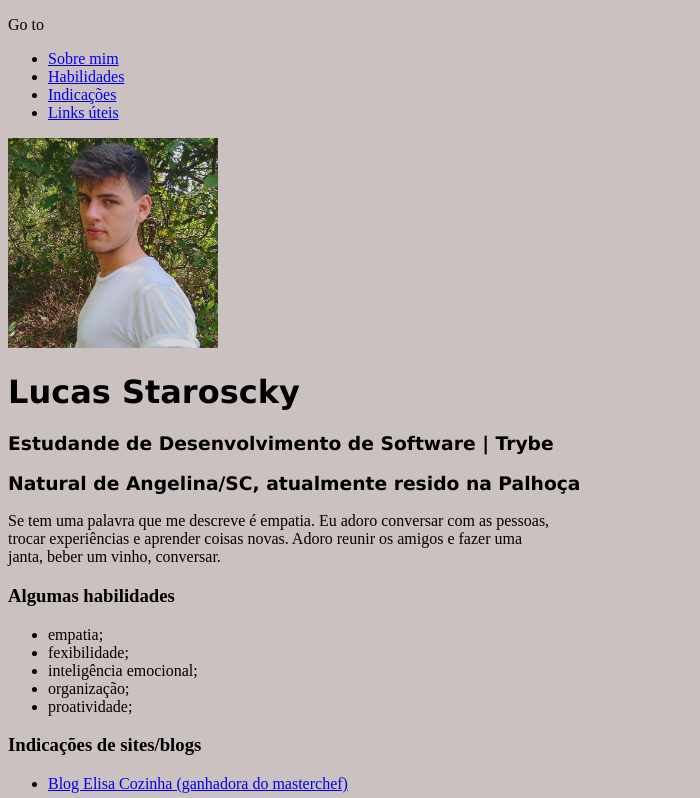
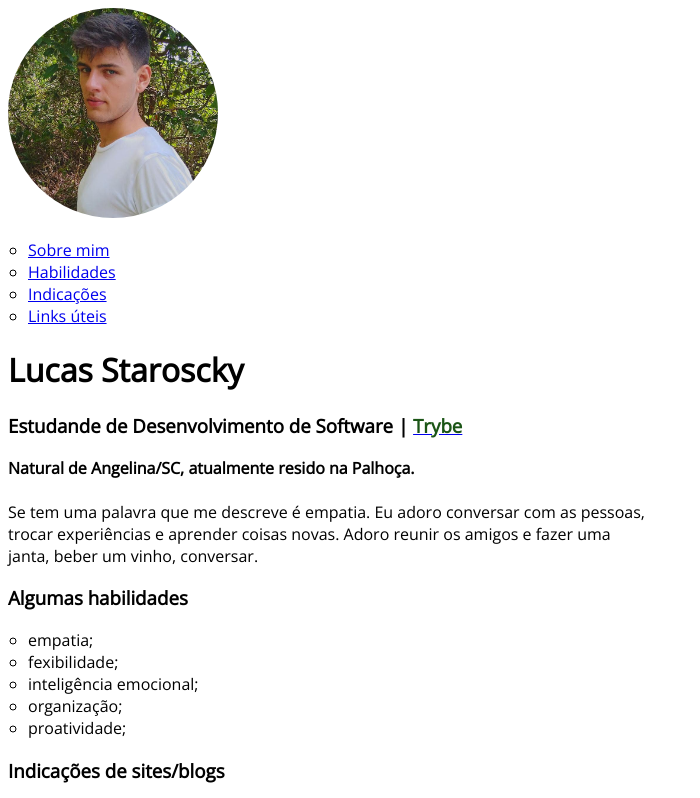
Before and after one commit to lucastaroscky/lucastaroscky.github.io, a plain HTML site: page index.html in a window 1280 px wide. Shown: the top 798 px of the page, without its empty margins (0-700 px from the left). Drawn offline with nearby package versions, Linux system fonts and the light colour scheme.

Commit message:
edição foto

```diff
--- a/index.html
+++ b/index.html
@@ -4,6 +4,7 @@
 <head>
     <meta charset="utf-8">
     <title>Portfólio</title>
+    <link href="https://fonts.googleapis.com/css?family=Open+Sans&display=swap" rel="stylesheet">
 
 
 <body>
@@ -11,26 +12,29 @@
 
         body {
 
-            background-color: rgb(204, 193, 193);
+            background-color: rgba(255, 255, 255, 0.856);
+            font-family:'Open Sans', sans-serif;
+
         }
 
-        #descrição {
-            font-style: normal;
-            font-family: 'Lucida Sans', 'Lucida Sans Regular', 'Lucida Grande', 'Lucida Sans Unicode', Geneva, Verdana, sans-serif
+        .text-green {
+            color:rgb(27, 85, 22)
+        }
 
+        .avatar {
+            border-radius: 50%;
 
         }
-        .trybe {
-            font-style:normal;
-            font-family: 'Lucida Sans', 'Lucida Sans Regular', 'Lucida Grande', 'Lucida Sans Unicode', Geneva, Verdana, sans-serif;
+
+        ul {
+            padding-left: 20px;
+            list-style-type:circle;
         }
-        .nome {
-            font-style:normal;
-            font-family: 'Lucida Sans', 'Lucida Sans Regular', 'Lucida Grande', 'Lucida Sans Unicode', Geneva, Verdana, sans-serif;
 
-        }
     </style>
-    <p>Go to
+        <a href="/foto-portfolio.jpeg"><img src="/foto-portfolio.jpeg" class="avatar" alt="foto de perfil de Lucas Staroscky"
+            width="210px"></a>
+            <p>
                 <ul>
                     <li><a href="#descrição">Sobre mim</a></li>
                     <li><a href="#habilidades">Habilidades</a></li>
@@ -38,12 +42,10 @@
                     <li><a href="#links-uteis">Links úteis</a></li>
                 </ul>
             </p>
-    <a href="/foto-portfolio.jpeg"><img src="/foto-portfolio.jpeg" alt="foto de perfil de Lucas Staroscky"
-            width="210px"></a>
     <h1 class = "nome"><strong> Lucas Staroscky</strong></h1>
-    <h3 class="trybe">Estudande de Desenvolvimento de Software | Trybe</h3>
-    <h3 id="descrição">Natural de Angelina/SC, atualmente resido na Palhoça</h3>
-    <p> Se tem uma palavra que me descreve é empatia. Eu adoro conversar com as pessoas,<br>
+    <h3 class="trybe">Estudande de Desenvolvimento de Software | <a target="_blank" href="https://www.betrybe.com/"><spam class="text-green">Trybe</spam></a></h3>
+       <p id="descrição"> <strong>Natural de Angelina/SC, atualmente resido na Palhoça.</strong><br><br>
+        Se tem uma palavra que me descreve é empatia. Eu adoro conversar com as pessoas,<br>
         trocar experiências e aprender coisas novas. Adoro reunir os amigos e fazer uma<br>
         janta, beber um vinho, conversar.<br>
         <h3 id="habilidades"> Algumas habilidades<br></h3>
```
Lines whose indentation alone changed are shown as unchanged.
